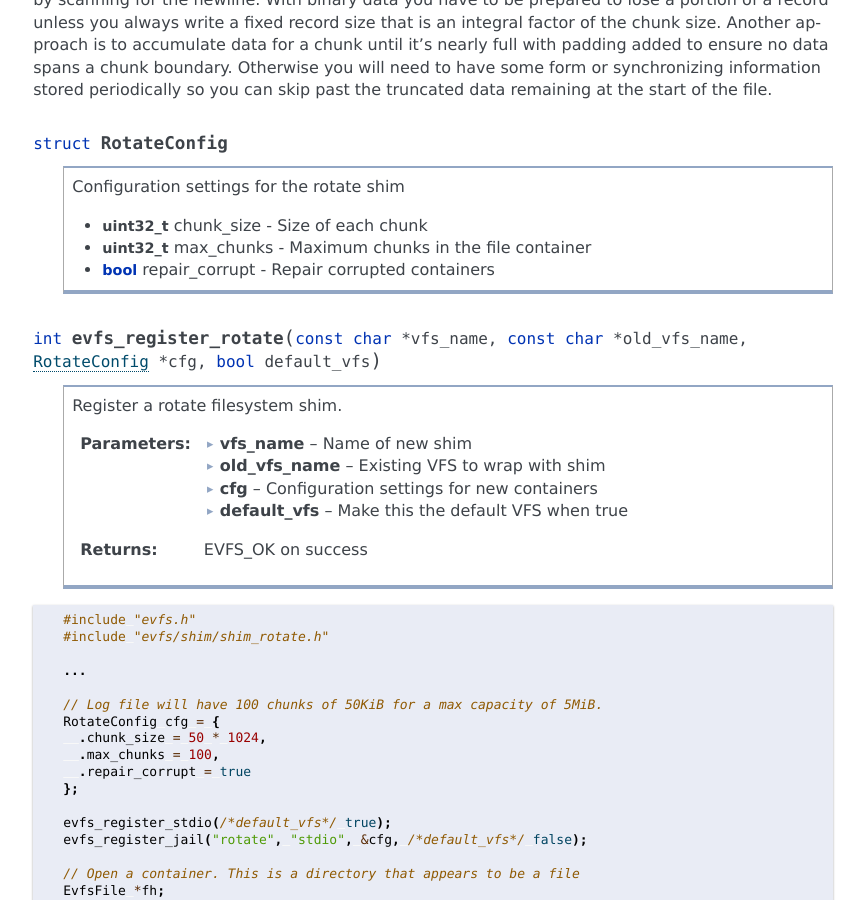
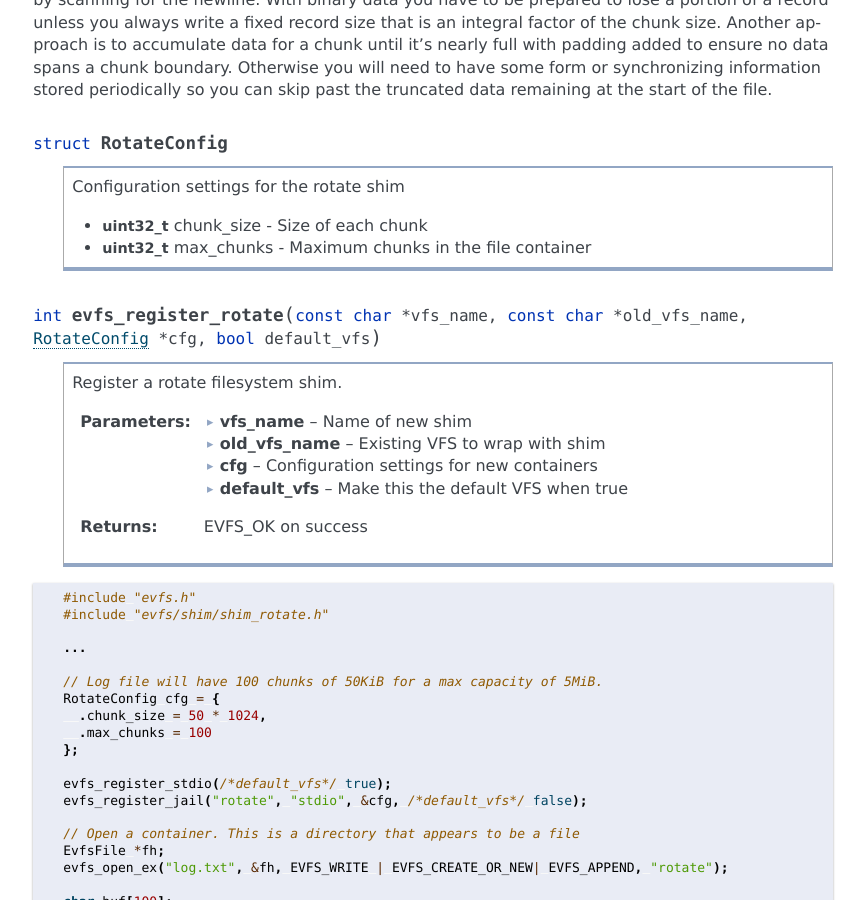
Before and after one commit to kevinpt/evfs, a Sphinx documentation site: the page built from doc/rst/api/shims.rst, in a window 1280 px wide and 900 px high, scrolled down 2389 px. Shown: the whole window, without its empty margins (256-1121 px from the left). Built offline with Sphinx 7.4.7, drawn with Linux system fonts in a browser that asks for light colours; the version number could not be read and is left out.

Commit message:
Remove repair_corrupt from docs

```diff
--- a/doc/rst/api/shims.rst
+++ b/doc/rst/api/shims.rst
@@ -131,7 +131,6 @@ the file.
 
   * :c:texpr:`uint32_t` chunk_size     - Size of each chunk
   * :c:texpr:`uint32_t` max_chunks     - Maximum chunks in the file container
-  * :c:texpr:`bool`     repair_corrupt - Repair corrupted containers
 
 
 .. c:function:: int evfs_register_rotate(const char *vfs_name, const char *old_vfs_name, RotateConfig *cfg, bool default_vfs)
@@ -157,8 +156,7 @@ the file.
   // Log file will have 100 chunks of 50KiB for a max capacity of 5MiB.
   RotateConfig cfg = {
     .chunk_size = 50 * 1024,
-    .max_chunks = 100,
-    .repair_corrupt = true
+    .max_chunks = 100
   };
 
   evfs_register_stdio(/*default_vfs*/ true);
```
